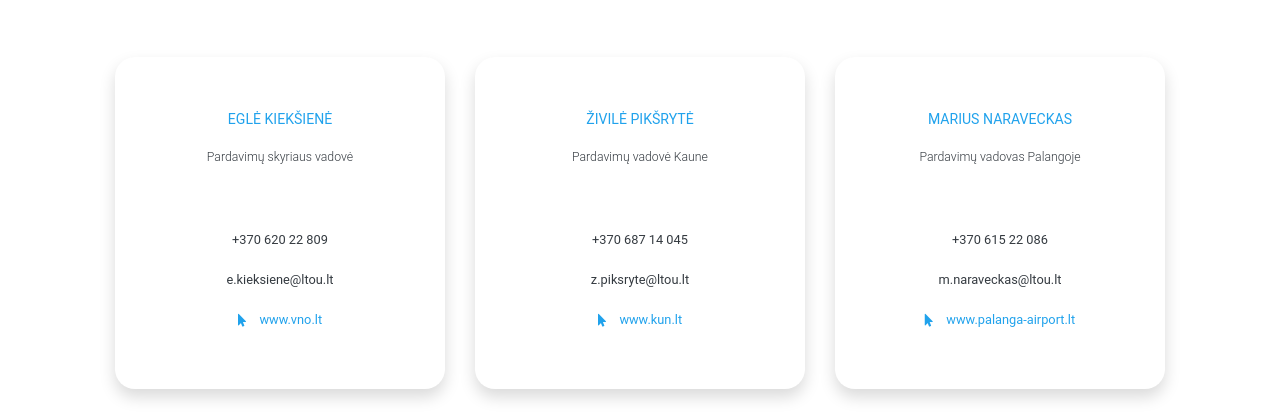
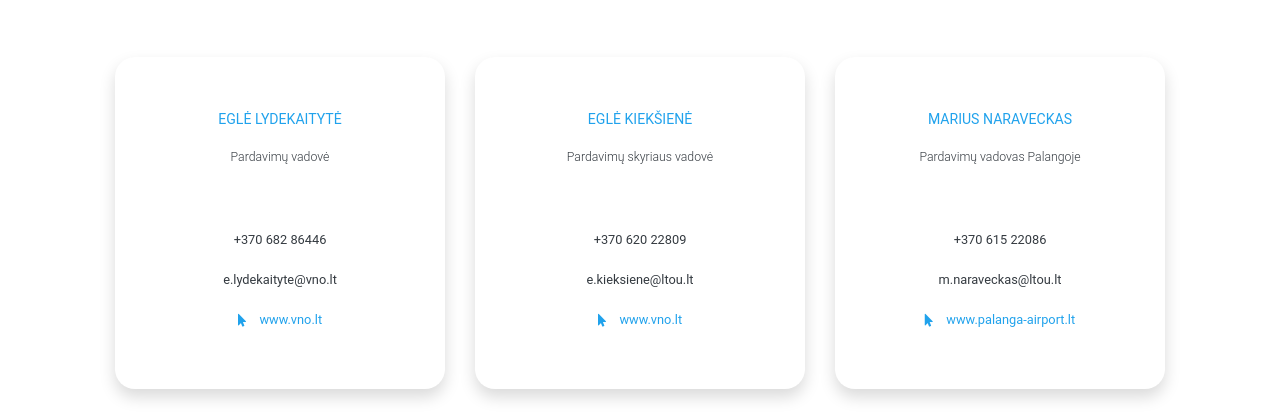
Before and after one commit to roguckas/ltou, a PHP site: page /index.php in a window 1280 px wide. Shown: the part 4964-5377 px from the top of the page. Run offline with PHP 8.4, Linux system fonts and the light colour scheme; some libraries are stand-ins or nearby versions.

Commit message:
06-15. FE fix.

```diff
--- a/footer.php
+++ b/footer.php
@@ -13,10 +13,10 @@ $footer = "<footer class=\"footer\">
 <!--                    <img src=\"images/young-man-1281282_1920.png\">-->
 <!--                </div>-->
                 <div class=\"col-12 justify-content-md-center py-5\">
-                    <h3 class=\"col-12 mb-2 text-primary\">Eglė Kiekšienė</h3>
-                    <p class=\"col-12 text-dark mb-5\">Pardavimų skyriaus vadovė</p>
-                    <a class=\"col-12 text-dark my-5\" href=\"tel:+37062022809\">+370 620 22 809</a><br>
-                    <a class=\"col-12 text-dark my-5\" href=\"mailto:e.kieksiene@ltou.lt\">e.kieksiene@ltou.lt<br></a>
+                    <h3 class=\"col-12 mb-2 text-primary\">Eglė Lydekaitytė</h3>
+                    <p class=\"col-12 text-dark mb-5\">Pardavimų vadovė</p>
+                    <a class=\"col-12 text-dark my-5\" href=\"tel:+37068286446\">+370 682 86446</a><br>
+                    <a class=\"col-12 text-dark my-5\" href=\"mailto:e.lydekaityte@vno.lt\">e.lydekaityte@vno.lt<br></a>
                     <a class=\"col-12 my-2 website text-left\" href=\"https://www.vno.lt/\" target=\"_blank\">www.vno.lt</a>
                 </div>
             </div>
@@ -27,11 +27,11 @@ $footer = "<footer class=\"footer\">
 <!--                    <img src=\"images/young-man-1281282_1920.png\">-->
 <!--                </div>-->
                 <div class=\"col-12 justify-content-md-center py-5\">
-                    <h3 class=\"col-12 mb-2 text-primary\">Živilė Pikšrytė</h3>
-                    <p class=\"col-12 text-dark mb-5\">Pardavimų vadovė Kaune</p>
-                    <a class=\"col-12 text-dark my-5\" href=\"tel:+37068714045\">+370 687 14 045</a><br>
-                    <a class=\"col-12 text-dark my-5\" href=\"mailto:z.piksryte@ltou.lt\">z.piksryte@ltou.lt<br></a>
-                    <a class=\"col-12 my-2 website text-left\" href=\"https://www.kaunas-airport.lt/\" target=\"_blank\">www.kun.lt</a>
+                    <h3 class=\"col-12 mb-2 text-primary\">Eglė Kiekšienė</h3>
+                    <p class=\"col-12 text-dark mb-5\">Pardavimų skyriaus vadovė</p>
+                    <a class=\"col-12 text-dark my-5\" href=\"tel:+37062022809\">+370 620 22809</a><br>
+                    <a class=\"col-12 text-dark my-5\" href=\"mailto:e.kieksiene@ltou.lt\">e.kieksiene@ltou.lt<br></a>
+                    <a class=\"col-12 my-2 website text-left\" href=\"https://www.vno.lt/\" target=\"_blank\">www.vno.lt</a>
                 </div>
             </div>
         </div>
@@ -43,7 +43,7 @@ $footer = "<footer class=\"footer\">
                 <div class=\"col-12 justify-content-md-center py-5\">
                     <h3 class=\"col-12 mb-2 text-primary\">Marius Naraveckas</h3>
                     <p class=\"col-12 text-dark mb-5\">Pardavimų vadovas Palangoje</p>
-                    <a class=\"col-12 text-dark my-5\" href=\"tel:+37061522086\">+370 615 22 086</a><br>
+                    <a class=\"col-12 text-dark my-5\" href=\"tel:+37061522086\">+370 615 22086</a><br>
                     <a class=\"col-12 text-dark my-5\" href=\"mailto:m.naraveckas@ltou.lt\">m.naraveckas@ltou.lt<br></a>
                     <a class=\"col-12 my-2 website text-left\" href=\"https://www.palanga-airport.lt/lt/\" target=\"_blank\">www.palanga-airport.lt</a>
                 </div>
--- a/how-it-works.php
+++ b/how-it-works.php
@@ -61,7 +61,7 @@
                     <li>
                         <h3 class="d-inline">Ekranai, šviesdėžės ir kitos priemonės</h3>
                         <br>
-                        <p class="text-justify">Visuose oro uostuose veikia 84 reklamos ekranai, taip pat siūlome pozicijas moderniose šviesdėžėse. Esame atviri ir nestandartiniams sprendimams, tokiems kaip bagažo vežimėlių apipavidalinimas ar reklama, rodoma prisijungiant prie oro uosto Wi-Fi tinklo</p>
+                        <p class="text-justify">Visuose oro uostuose veikia 84 reklamos priemonių, taip pat siūlome pozicijas moderniose šviesdėžėse. Esame atviri ir nestandartiniams sprendimams, tokiems kaip bagažo vežimėlių apipavidalinimas ar reklama, rodoma prisijungiant prie oro uosto Wi-Fi tinklo</p>
                     </li>
                     <li>
                         <h3 class="d-inline">Terminalo ir lauko lokacijos</h3>
--- a/index.php
+++ b/index.php
@@ -71,7 +71,7 @@
                     </li>
                     <li>Pastovus ir augantis auditorijos srautas
                         <!-- Bottom tooltip-->
-                        <i class="far fa-question-circle" data-toggle="popover" data-placement="bottom" data-content="Lietuvos oro uostuose nuo oro uostų sujungimo pradžios 2014 m. iki 2018 m. keleivių skaičius augo net 42 % procentais, t. y. nuo 4,4 mln. iki 6,2 mln. keleivių per metus."></i>
+                        <i class="far fa-question-circle" data-toggle="popover" data-placement="bottom" data-content="Lietuvos oro uostuose nuo oro uostų sujungimo pradžios 2014 m. iki 2019 m. keleivių skaičius augo net 48 procentais, t.y. nuo 4,4 mln. iki 6,5 mln. keleivių per metus."></i>
                     </li>
                     <li>Kokybiškos ir inovatyvios reklamos priemonės
                         <!-- Bottom tooltip-->
```
Also changed, not shown: 1 other file.
